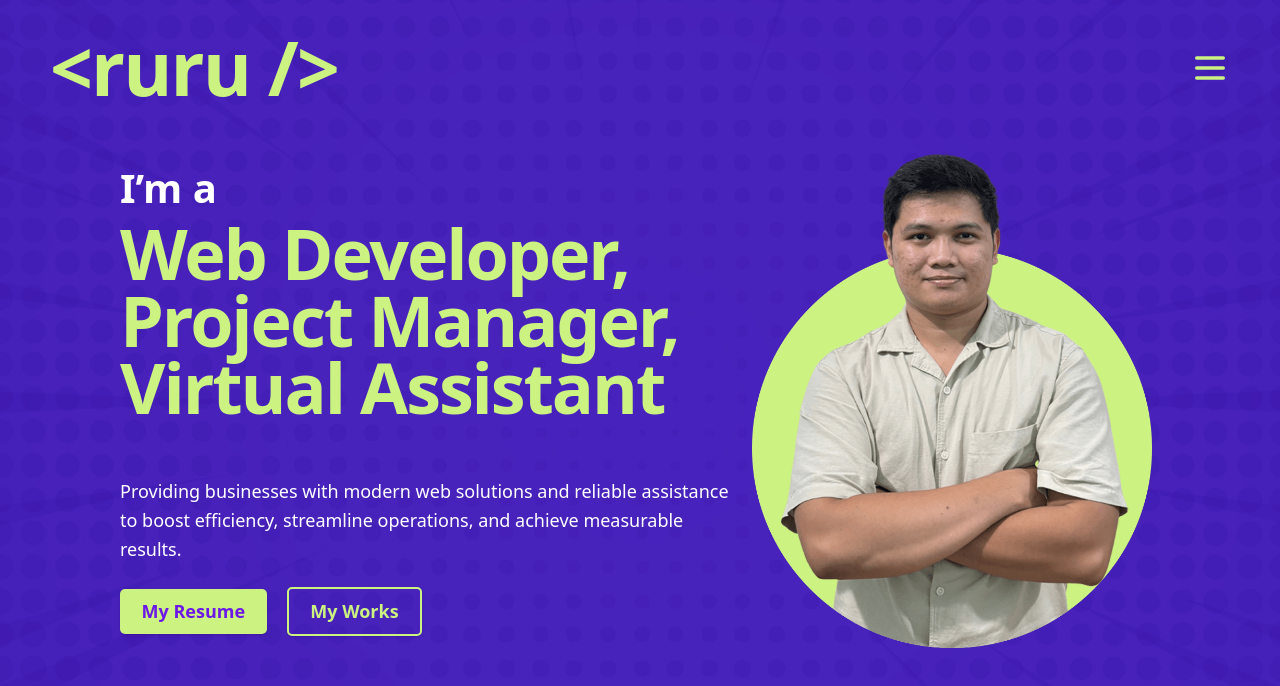
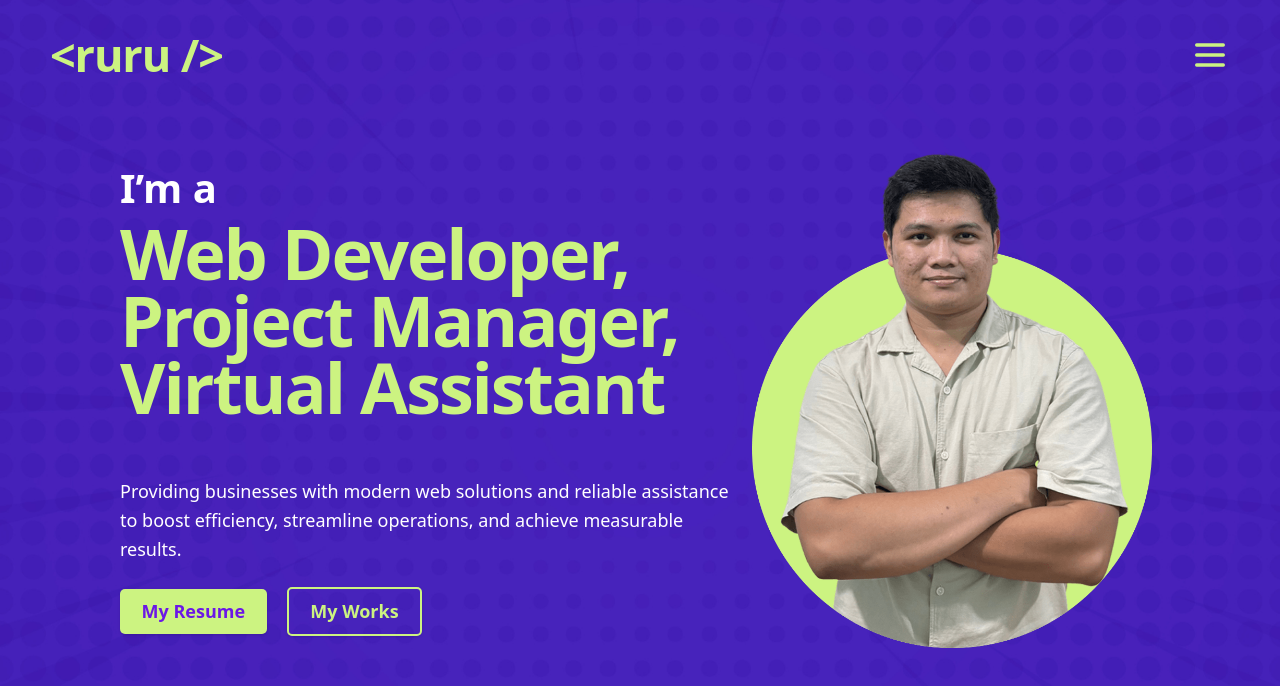
Before and after one commit to rcabaluna/website-portfolio, a React (Vite) app: page / in a window 1280 px wide. Shown: the top 686 px of the page. Built offline with nearby package versions, Linux system fonts and the light colour scheme.

Commit message:
Fixed logo size on multiple devices

```diff
--- a/src/components/Header.jsx
+++ b/src/components/Header.jsx
@@ -57,7 +57,7 @@ const Header = ({ logoColor }) => {
         <Link
           to="/"
           className={`font-bold tracking-tight transition-all duration-500 ease-in-out
-            text-2xl sm:text-3xl md:text-4xl lg:text-5xl xl:text-6xl
+            text-2xl sm:text-3xl md:text-3xl lg:text-4xl xl:text-4xl
             ${showLogo ? "opacity-100 translate-y-0" : "opacity-0 -translate-y-2 pointer-events-none"}`}
           style={{ color: currentLogoColor }}
         >
```
